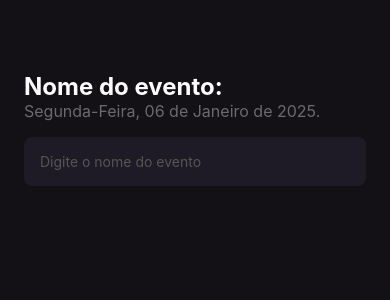
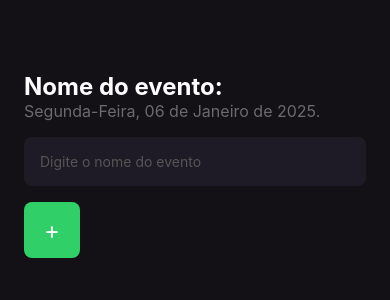
Before and after one commit to AdrianLopes97/Expo.ImHere.App, a React Native app: screen / in a window 390 px wide. Shown: the top 300 px of the page. Built offline with nearby package versions, Linux system fonts and the light colour scheme.

Commit message:
added button to add participant

```diff
--- a/src/screens/home/index.tsx
+++ b/src/screens/home/index.tsx
@@ -1,7 +1,11 @@
-import { Text, View, TextInput } from "react-native";
+import { Text, View, TextInput, TouchableOpacity } from "react-native";
 import { styles } from "./styles";
 
 export function Home() {
+
+  function handleParticipantAdd() {
+    console.log('Adicionar participante');
+  }
   return (
     <View style={styles.container}>
       <Text style={styles.eventName}>
@@ -15,6 +19,11 @@ export function Home() {
         placeholderTextColor="#555"
         style={styles.input}
       />
+      <TouchableOpacity style={styles.button} onPress={handleParticipantAdd}>
+        <Text style={styles.buttonText}>
+          +
+        </Text>
+      </TouchableOpacity>
     </View>
   );
 }
--- a/src/screens/home/styles.ts
+++ b/src/screens/home/styles.ts
@@ -23,4 +23,18 @@ export const styles = StyleSheet.create({
     marginTop: 16,
     padding: 16,
   },
+  buttonText: {
+    fontSize: 24,
+    color: '#fff',
+  },
+  button: {
+    backgroundColor: '#31CF67',
+    height: 56,
+    width: 56,
+    alignItems: 'center',
+    justifyContent: 'center',
+    marginTop: 16,
+    borderRadius: 8,
+  },
+
 });
```
